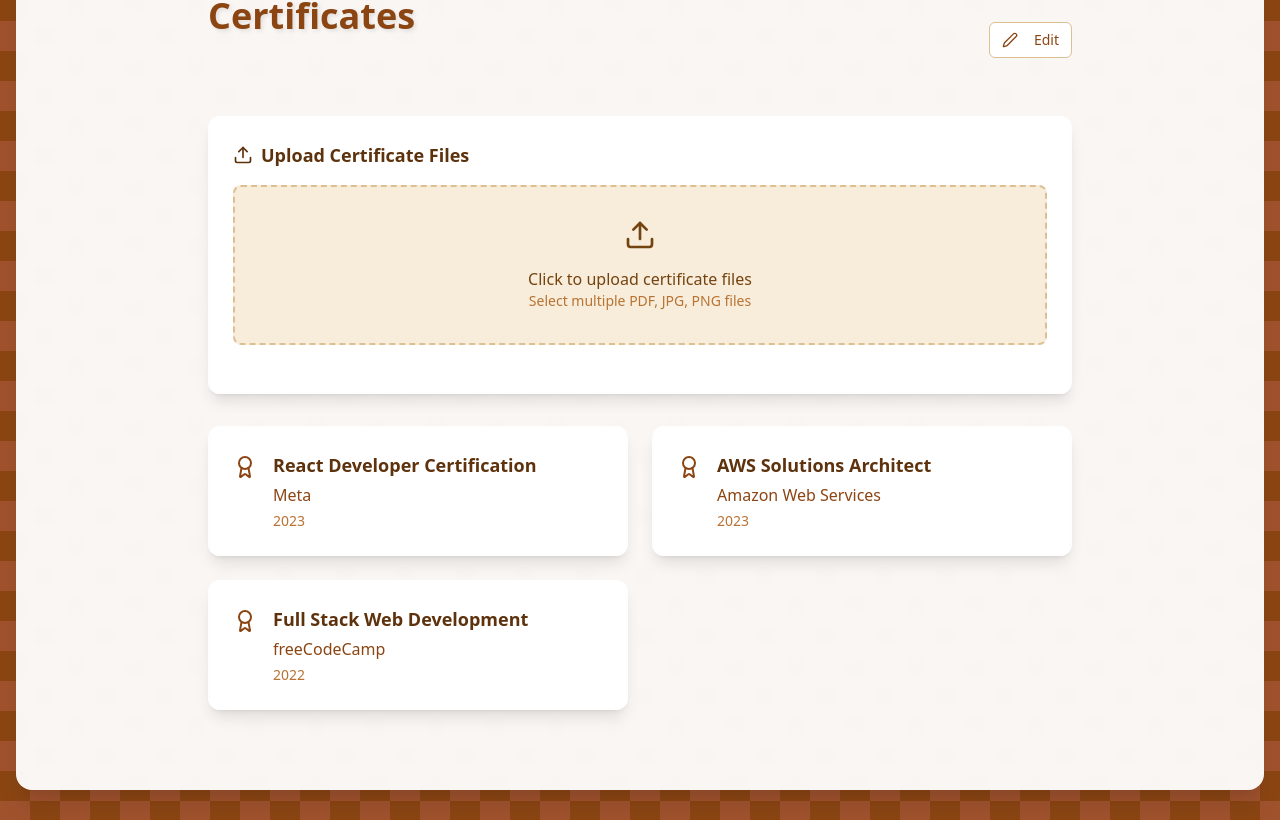
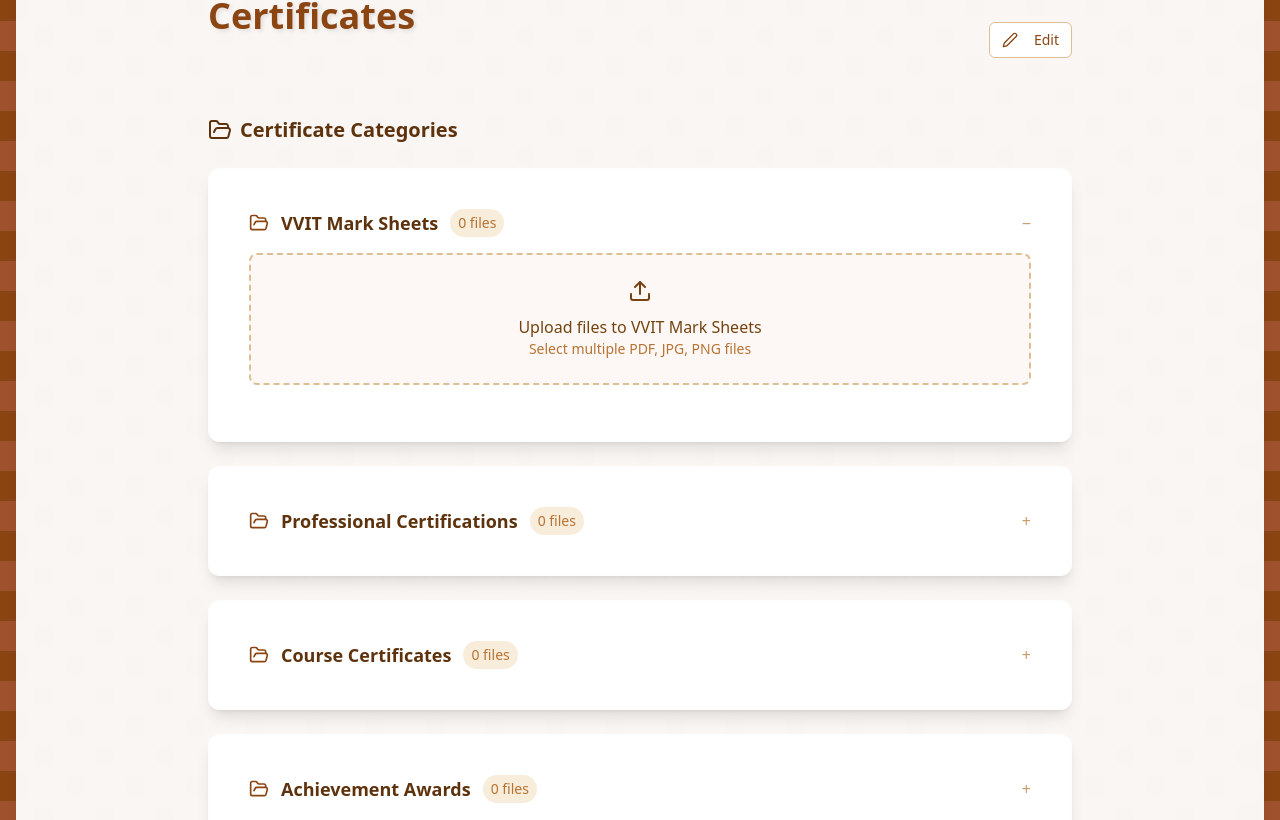
Before and after one commit to VLTejaswini/my-portfolio, a React (Vite) app: page / in a window 1280 px wide. Shown: the part 3939-4759 px from the top of the page. Built offline with nearby package versions, Linux system fonts and the light colour scheme.

Commit message:
Add multiple upload options for certificates
Implement multiple upload areas within the Certificates section, allowing users to upload files related to specific categories (e.g., marks sheets).

```diff
--- a/src/components/portfolio/Certificates.tsx
+++ b/src/components/portfolio/Certificates.tsx
@@ -1,8 +1,9 @@
 
 import React, { forwardRef, useState } from 'react';
-import { Upload, Award, Download, Trash2, Eye, Edit2, Save, X, Plus, FileText } from 'lucide-react';
+import { Upload, Award, Download, Trash2, Eye, Edit2, Save, X, Plus, FileText, FolderOpen } from 'lucide-react';
 import { Button } from '../ui/button';
 import { Input } from '../ui/input';
+import { Collapsible, CollapsibleContent, CollapsibleTrigger } from '../ui/collapsible';
 
 interface Certificate {
   id: string;
@@ -17,6 +18,13 @@ interface CertificateFile {
   url: string;
   type: string;
   uploadDate: string;
+}
+
+interface CertificateCategory {
+  id: string;
+  name: string;
+  files: CertificateFile[];
+  isOpen: boolean;
 }
 
 const Certificates = forwardRef<HTMLElement>((props, ref) => {
@@ -42,12 +50,38 @@ const Certificates = forwardRef<HTMLElement>((props, ref) => {
     }
   ]);
 
-  const [certificateFiles, setCertificateFiles] = useState<CertificateFile[]>([]);
+  const [categories, setCategories] = useState<CertificateCategory[]>([
+    {
+      id: '1',
+      name: 'VVIT Mark Sheets',
+      files: [],
+      isOpen: true
+    },
+    {
+      id: '2',
+      name: 'Professional Certifications',
+      files: [],
+      isOpen: false
+    },
+    {
+      id: '3',
+      name: 'Course Certificates',
+      files: [],
+      isOpen: false
+    },
+    {
+      id: '4',
+      name: 'Achievement Awards',
+      files: [],
+      isOpen: false
+    }
+  ]);
+
   const [editCertificates, setEditCertificates] = useState(certificates);
 
   React.useEffect(() => {
     const saved = localStorage.getItem('portfolioCertificates');
-    const savedFiles = localStorage.getItem('portfolioCertificateFiles');
+    const savedCategories = localStorage.getItem('portfolioCertificateCategories');
 
     if (saved) {
       const parsedData = JSON.parse(saved);
@@ -55,16 +89,16 @@ const Certificates = forwardRef<HTMLElement>((props, ref) => {
       setEditCertificates(parsedData);
     }
 
-    if (savedFiles) {
-      const parsedFiles = JSON.parse(savedFiles);
-      setCertificateFiles(parsedFiles);
+    if (savedCategories) {
+      const parsedCategories = JSON.parse(savedCategories);
+      setCategories(parsedCategories);
     }
   }, []);
 
   const handleSave = () => {
     setCertificates(editCertificates);
     localStorage.setItem('portfolioCertificates', JSON.stringify(editCertificates));
-    localStorage.setItem('portfolioCertificateFiles', JSON.stringify(certificateFiles));
+    localStorage.setItem('portfolioCertificateCategories', JSON.stringify(categories));
     setIsEditing(false);
   };
 
@@ -93,7 +127,7 @@ const Certificates = forwardRef<HTMLElement>((props, ref) => {
     setEditCertificates(prev => prev.filter(cert => cert.id !== id));
   };
 
-  const handleMultipleFileUpload = (event: React.ChangeEvent<HTMLInputElement>) => {
+  const handleCategoryFileUpload = (categoryId: string, event: React.ChangeEvent<HTMLInputElement>) => {
     const files = event.target.files;
     if (!files) return;
 
@@ -105,14 +139,27 @@ const Certificates = forwardRef<HTMLElement>((props, ref) => {
       uploadDate: new Date().toLocaleDateString()
     }));
 
-    setCertificateFiles(prev => [...prev, ...newFiles]);
-    localStorage.setItem('portfolioCertificateFiles', JSON.stringify([...certificateFiles, ...newFiles]));
+    setCategories(prev => prev.map(category =>
+      category.id === categoryId
+        ? { ...category, files: [...category.files, ...newFiles] }
+        : category
+    ));
   };
 
-  const removeFile = (fileId: string) => {
-    const updatedFiles = certificateFiles.filter(file => file.id !== fileId);
-    setCertificateFiles(updatedFiles);
-    localStorage.setItem('portfolioCertificateFiles', JSON.stringify(updatedFiles));
+  const removeFileFromCategory = (categoryId: string, fileId: string) => {
+    setCategories(prev => prev.map(category =>
+      category.id === categoryId
+        ? { ...category, files: category.files.filter(file => file.id !== fileId) }
+        : category
+    ));
+  };
+
+  const toggleCategory = (categoryId: string) => {
+    setCategories(prev => prev.map(category =>
+      category.id === categoryId
+        ? { ...category, isOpen: !category.isOpen }
+        : category
+    ));
   };
 
   const viewFile = (file: CertificateFile) => {
@@ -169,34 +216,51 @@ const Certificates = forwardRef<HTMLElement>((props, ref) => {
           )}
         </div>
 
-        {/* Certificate Upload Area */}
-        <div className="portfolio-card mb-8">
-          <h3 className="font-bold text-brown-800 text-lg mb-4 flex items-center">
-            <Upload className="w-5 h-5 mr-2" />
-            Upload Certificate Files
+        {/* Categorized Certificate Upload Areas */}
+        <div className="space-y-6 mb-8">
+          <h3 className="font-bold text-brown-800 text-xl mb-4 flex items-center">
+            <FolderOpen className="w-6 h-6 mr-2" />
+            Certificate Categories
           </h3>
 
-          <label className="flex flex-col items-center justify-center gap-4 bg-brown-100 hover:bg-brown-200 text-brown-700 p-8 rounded-lg cursor-pointer transition-colors border-2 border-dashed border-brown-300 mb-6">
-            <Upload className="w-8 h-8" />
+          {categories.map((category) => (
+            <div key={category.id} className="portfolio-card">
+              <Collapsible open={category.isOpen} onOpenChange={() => toggleCategory(category.id)}>
+                <CollapsibleTrigger className="flex items-center justify-between w-full p-4 text-left hover:bg-brown-50 rounded-lg transition-colors">
+                  <div className="flex items-center space-x-3">
+                    <FolderOpen className="w-5 h-5 text-brown-600" />
+                    <h4 className="font-semibold text-brown-800 text-lg">{category.name}</h4>
+                    <span className="text-sm text-brown-500 bg-brown-100 px-2 py-1 rounded-full">
+                      {category.files.length} files
+                    </span>
+                  </div>
+                  <div className="text-brown-400">
+                    {category.isOpen ? '−' : '+'}
+                  </div>
+                </CollapsibleTrigger>
+
+                <CollapsibleContent className="px-4 pb-4">
+                  {/* Upload Area for this category */}
+                  <label className="flex flex-col items-center justify-center gap-3 bg-brown-50 hover:bg-brown-100 text-brown-700 p-6 rounded-lg cursor-pointer transition-colors border-2 border-dashed border-brown-300 mb-4">
+                    <Upload className="w-6 h-6" />
                     <div className="text-center">
-              <p className="font-medium">Click to upload certificate files</p>
+                      <p className="font-medium">Upload files to {category.name}</p>
                       <p className="text-sm text-brown-500">Select multiple PDF, JPG, PNG files</p>
                     </div>
                     <input
                       type="file"
-              onChange={handleMultipleFileUpload}
+                      onChange={(e) => handleCategoryFileUpload(category.id, e)}
                       className="hidden"
                       accept=".pdf,.jpg,.jpeg,.png,.gif"
                       multiple
                     />
                   </label>
 
-          {/* Uploaded Files Display */}
-          {certificateFiles.length > 0 && (
+                  {/* Files in this category */}
+                  {category.files.length > 0 && (
                     <div className="space-y-3">
-              <h4 className="font-semibold text-brown-800">Uploaded Certificate Files</h4>
-              {certificateFiles.map((file) => (
-                <div key={file.id} className="bg-brown-50 p-4 rounded-lg flex items-center justify-between">
+                      {category.files.map((file) => (
+                        <div key={file.id} className="bg-white p-4 rounded-lg border border-brown-200 flex items-center justify-between">
                           <div className="flex items-center space-x-3">
                             <FileText className="w-5 h-5 text-brown-600" />
                             <div>
@@ -223,7 +287,7 @@ const Certificates = forwardRef<HTMLElement>((props, ref) => {
                               <Download className="w-4 h-4" />
                             </a>
                             <button
-                      onClick={() => removeFile(file.id)}
+                              onClick={() => removeFileFromCategory(category.id, file.id)}
                               className="text-red-600 hover:text-red-800 transition-colors p-2"
                               title="Remove"
                             >
@@ -234,6 +298,10 @@ const Certificates = forwardRef<HTMLElement>((props, ref) => {
                       ))}
                     </div>
                   )}
+                </CollapsibleContent>
+              </Collapsible>
+            </div>
+          ))}
         </div>
 
         {/* Certificate Details */}
```
Lines whose indentation alone changed are shown as unchanged.
